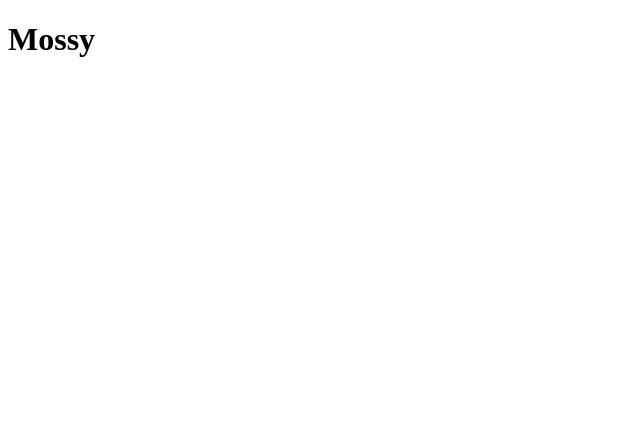
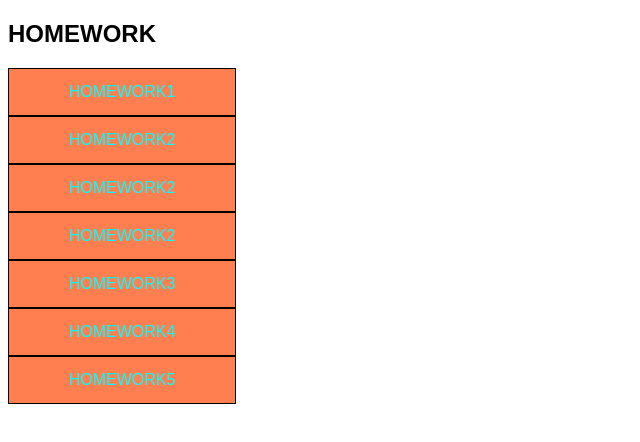
Before and after one commit to sroisuda/sroisuda, a plain HTML site: page index.html in a window 1280 px wide. Shown: the whole page, without its empty margins (0-640 px from the left). Drawn offline with Linux system fonts and the light colour scheme; files that its build step writes are made by us from their sources.

Commit message:
Update index.html

```diff
--- a/index.html
+++ b/index.html
@@ -3,9 +3,24 @@
 <head>
     <meta charset="UTF-8">
     <meta name="viewport" content="width=device-width, initial-scale=1.0">
-    <title>Document</title>
+    <title>รวมงานส่งอาจารย์</title>
+    <link rel="stylesheet" href="Wed.css">
+
 </head>
 <body>
-    <h1>Mossy</h1>
+    <div class="box">
+        <h2>HOMEWORK</h2>
+        <a href="default.asp" target="_blank">HOMEWORK1</a> <br>
+        <a href="default.asp" target="_blank">HOMEWORK2</a> <br>
+        <a href="default.asp" target="_blank">HOMEWORK2</a> <br>
+        <a href="default.asp" target="_blank">HOMEWORK2</a> <br>
+        <a href="default.asp" target="_blank">HOMEWORK3</a> <br>
+        <a href="default.asp" target="_blank">HOMEWORK4</a> <br>
+        <a href="default.asp" target="_blank">HOMEWORK5</a> <br>
+    </div>
+    <div class="box1">
+
+
+    </div>
 </body>
 </html>
```
